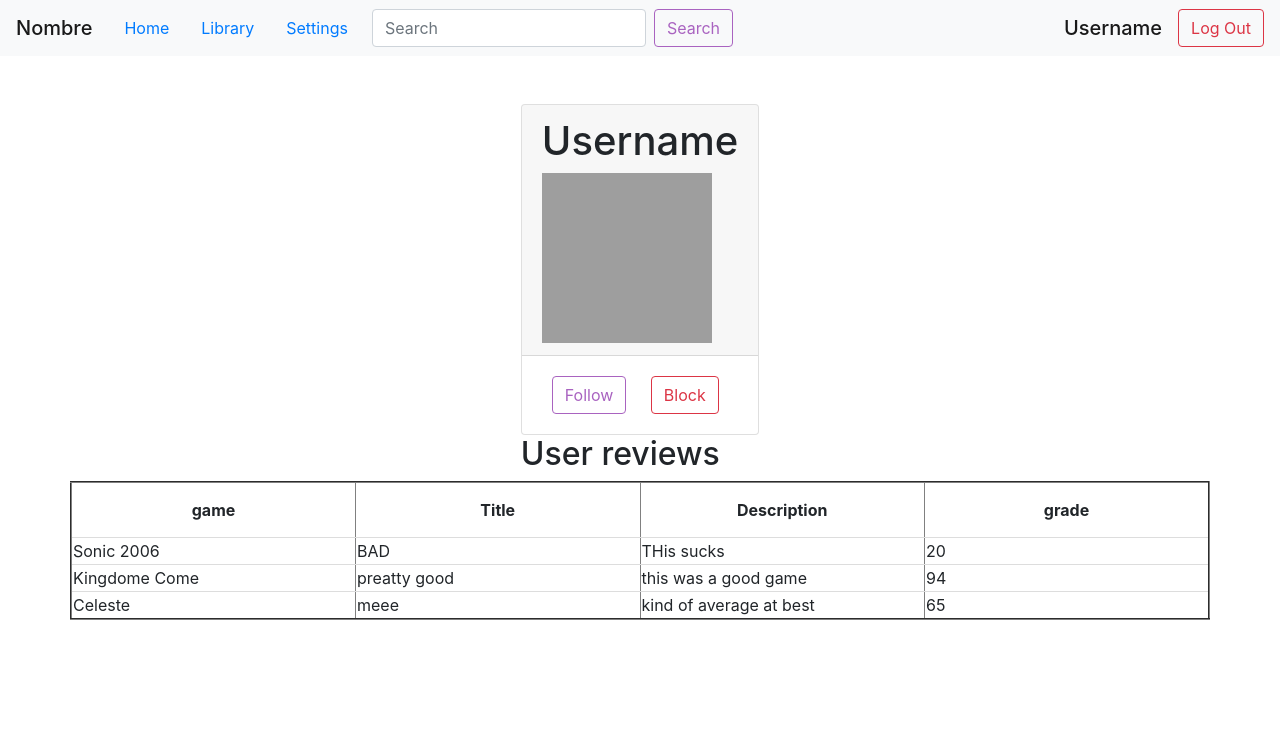
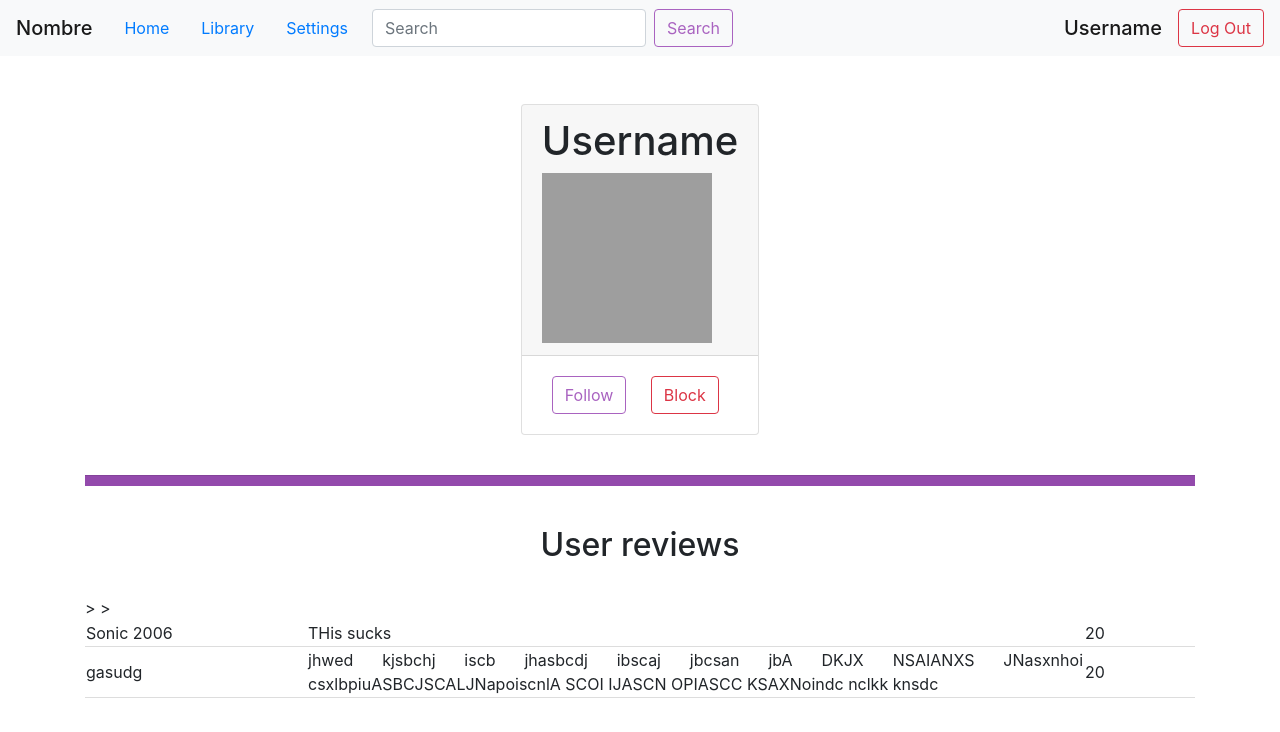
Before and after one commit to tec-csf/tc3041-pf-primavera-2020-equipo4, a plain HTML site: page frontend/user.html in a window 1280 px wide. Drawn offline with nearby package versions, Linux system fonts and the light colour scheme; grey boxes are pictures that could not be loaded.

Commit message:
format changes

```diff
--- a/frontend/user.html
+++ b/frontend/user.html
@@ -7,7 +7,6 @@
 	<link rel="stylesheet" href="styles.css">
 	<title>Settings</title>
 </head>
-
 <body>
 	<nav class="navbar navbar-expand-lg navbar-light bg-light">
 		<span class="navbar-brand mb-0 h1">Nombre</span>
@@ -21,13 +20,14 @@
 				</li>
 				<li class="nav-item">
 					<a class="nav-link" href="settings.html">Settings</a>
+				</li>
 			</ul>
 		  	<form class="form-inline">
 				<input class="form-control mr-sm-2 ml-sm-2" type="search" placeholder="Search" aria-label="Search">
 				<button class="btn btn-outline-primary my-2 my-sm-0 btn-space" type="submit">Search</button>
 			</form>
 		</div>
-		<span class="navbar-brand mb-0 h1">Username</span><!-- pull the username-->
+		<span class="navbar-brand mb-0 h1">Username</span>
 		<form class="form-inline" action="login.html">
 			<button class="btn btn-outline-danger my-2 my-sm-0" type="submit">Log Out</button>
 		</form>
@@ -39,51 +39,35 @@
 			<div class="col-md-2.5">
 				<div class="card">
 				  	<header class="card-header">
-					<h1 class="name ">
-						Username
-					</h1>
+						<h1 class="name ">Username</h1>
 						<div class="ava">
 							<img src="https://upload.wikimedia.org/wikipedia/commons/thumb/7/7c/User_font_awesome.svg/1024px-User_font_awesome.svg.png" alt="image" height="170" width="170"/>
 						</div>
 				  	</header>
-
 				  	<article class="card-body">
 						<button style="margin: 10px;" class= "btn btn-outline-primary my-2 my-sm-0 btn-space" type="button">Follow</button>
 						<button style="margin: 10px" class= "btn btn-outline-danger my-2 my-sm-0 btn-space" type="button">Block</button>
-
-				  </article> <!-- card-body end .// -->
-				  </div> <!-- card.// -->
-				  <h2>User reviews</h2>
-			  </div> <!-- col.//-->
-
-				<table border="2" style="width:100%">
-  				<tr>
-				<th>game</th>
-    			<th>Title</th>
-    			<th>Description</th>
-				<th>grade</th>
+				  	</article>
+				</div>
+			</div>
+		</div>
+		<br>
+		<hr>
+		<br>
+		<h2 style="text-align: center;">User reviews</h2>
+		<br>
+		<table>
+  			<tr class="spacer">
+				<td class="review-user">Sonic 2006</td>>
+    			<td class="review-review">THis sucks</td>
+    			<td class="review-grade">20</td>
   			</tr>
-  			<tr>
-				<td>Sonic 2006</td>
-				<td>BAD</td>
-    			<td>THis sucks</td>
-    			<td>20</td>
-  			</tr>
-  			<tr>
-				<td>Kingdome Come</td>
-    			<td>preatty good</td>
-    			<td>this was a good game</td>
-    			<td>94</td>
-  			</tr>
-  			<tr>
-				<td>Celeste</td>
-    			<td>meee</td>
-    			<td>kind of average at best</td>
-    			<td>65</td>
+  			<tr class="spacer">
+				<td class="review-user">gasudg</td>>
+    			<td class="review-review">jhwed kjsbchj iscb jhasbcdj ibscaj jbcsan jbA DKJX NSAIANXS JNasxnhoi csxlbpiuASBCJSCALJNapoiscnlA SCOI IJASCN OPIASCC KSAXNoindc nclkk  knsdc</td>
+    			<td class="review-grade">20</td>
   			</tr>
 		</table>
-		  </div> <!-- row.//-->
 	</div>
-
 </body>
 </html>
```
Also changed, not shown: frontend/add_game.html (+12 -15 lines), frontend/game.html (+1 -31 lines), frontend/home.html (+4 -5 lines), frontend/library.html (+3 -1 lines), frontend/login.html (+7 -8 lines), frontend/settings.html (+5 -4 lines), frontend/signup.html (+9 -10 lines). Lines whose indentation alone changed are shown as unchanged.
